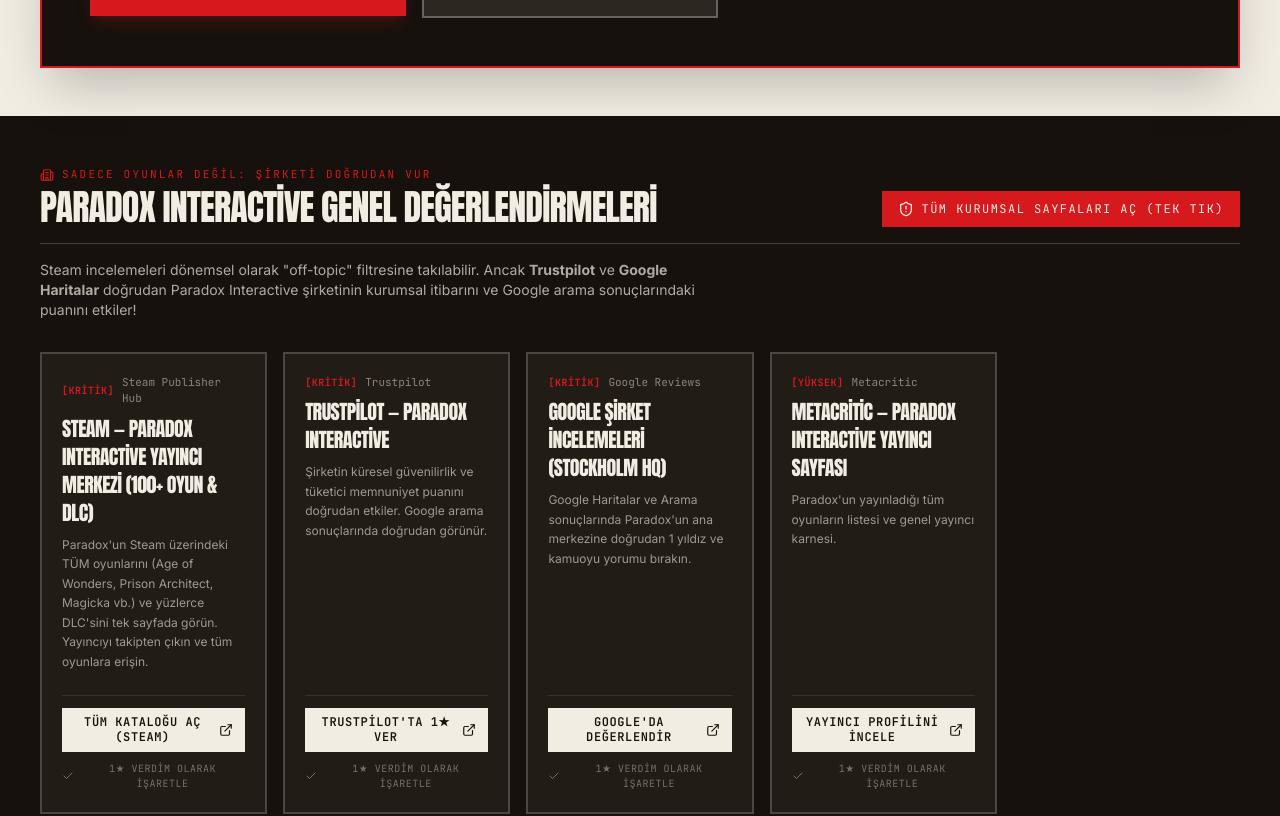
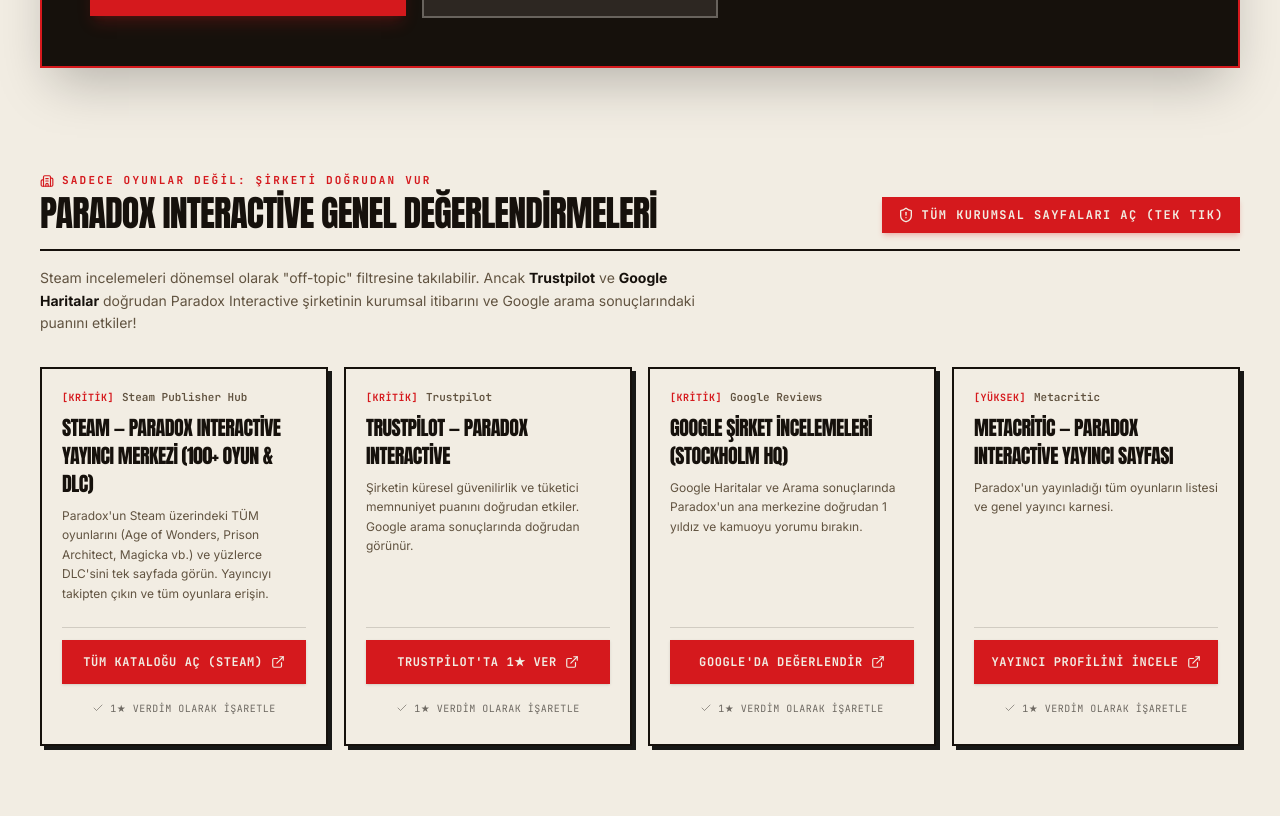
Before and after one commit to efekrbas/boykotparadox, a Next.js app: page / in a window 1280 px wide. Shown: the part 3656-4472 px from the top of the page. Built offline with nearby package versions, Linux system fonts and the light colour scheme; no server answers.

Commit message:
style: adapt corporate targets section to paper gazette theme with brutalist strike cards

```diff
--- a/src/components/CorporateTargetsSection.tsx
+++ b/src/components/CorporateTargetsSection.tsx
@@ -44,15 +44,14 @@
   };
 
   return (
-    <section id="kurumsal" className="border-y-2 border-ink bg-ink text-paper py-12 scroll-mt-16 sm:scroll-mt-20">
-      <div className="mx-auto max-w-[1240px] px-5">
-        <div className="flex flex-wrap items-end justify-between gap-4 border-b border-paper/20 pb-4">
+    <section id="kurumsal" className="mx-auto max-w-[1240px] px-5 py-14 scroll-mt-16 sm:scroll-mt-20">
+      <div className="flex flex-wrap items-end justify-between gap-4 border-b-2 border-ink pb-4">
         <div>
-            <div className="flex items-center gap-2 font-mono text-[11px] uppercase tracking-[0.2em] text-seal">
+          <div className="flex items-center gap-2 font-mono text-[11px] uppercase tracking-[0.2em] text-seal font-bold">
             <Building2 className="size-3.5" />
             Sadece Oyunlar Değil: Şirketi Doğrudan Vur
           </div>
-            <h2 className="mt-1 font-display text-3xl tracking-tight uppercase sm:text-4xl text-paper">
+          <h2 className="mt-1 font-display text-3xl tracking-tight uppercase sm:text-4xl text-ink">
             Paradox Interactive Genel Değerlendirmeleri
           </h2>
         </div>
@@ -60,27 +59,27 @@
           type="button"
           onClick={handleOpenAllCorporate}
           disabled={openingAll}
-            className="inline-flex items-center gap-2 bg-seal px-4 py-2.5 font-mono text-xs uppercase tracking-[0.12em] text-paper transition-transform active:translate-y-px hover:brightness-110"
+          className="inline-flex items-center gap-2 bg-seal px-4 py-2.5 font-mono text-xs uppercase tracking-[0.12em] text-paper font-bold transition-all active:translate-y-px hover:brightness-110 shadow-md shadow-seal/20"
         >
           <ShieldAlert className="size-4" />
           <span>Tüm Kurumsal Sayfaları Aç (Tek Tık)</span>
         </button>
       </div>
 
-        <p className="mt-4 max-w-[75ch] text-sm text-paper/70">
-          Steam incelemeleri dönemsel olarak "off-topic" filtresine takılabilir. Ancak <strong>Trustpilot</strong> ve <strong>Google Haritalar</strong> doğrudan Paradox Interactive şirketinin kurumsal itibarını ve Google arama sonuçlarındaki puanını etkiler!
+      <p className="mt-4 max-w-[75ch] text-xs sm:text-sm text-mute leading-relaxed">
+        Steam incelemeleri dönemsel olarak "off-topic" filtresine takılabilir. Ancak <strong className="text-ink">Trustpilot</strong> ve <strong className="text-ink">Google Haritalar</strong> doğrudan Paradox Interactive şirketinin kurumsal itibarını ve Google arama sonuçlarındaki puanını etkiler!
       </p>
 
-        <div className="mt-8 grid gap-4 grid-cols-1 sm:grid-cols-2 lg:grid-cols-5">
+      <div className="mt-8 grid gap-4 grid-cols-1 sm:grid-cols-2 lg:grid-cols-4">
         {CORPORATE_TARGETS.map((target) => {
           const isStamped = stampedIds.includes(target.id);
           return (
             <div
               key={target.id}
-                className={`relative flex flex-col justify-between border-2 p-4 sm:p-5 transition-all last:sm:col-span-2 last:lg:col-span-1 ${
+              className={`relative flex flex-col justify-between border-2 p-4 sm:p-5 transition-all ${
                 isStamped
-                    ? "border-seal bg-paper/5 shadow-[0_0_15px_rgba(230,57,70,0.15)]"
-                    : "border-paper/20 bg-paper/5 hover:border-paper/60"
+                  ? "border-seal bg-seal/5 shadow-[4px_4px_0_0_oklch(0.556_0.216_27.5)]"
+                  : "border-ink bg-paper shadow-[4px_4px_0_0_#181816] hover:border-seal hover:shadow-[4px_4px_0_0_oklch(0.556_0.216_27.5)]"
               }`}
             >
               {isStamped && (
@@ -93,23 +92,23 @@
                   <span className="font-mono text-[10px] uppercase tracking-wider text-seal font-bold">
                     [{target.importance}]
                   </span>
-                    <span className="font-mono text-[11px] text-paper/50">
+                  <span className="font-mono text-[11px] text-mute font-semibold">
                     {target.platform}
                   </span>
                 </div>
-                  <h3 className="mt-2 font-display text-xl uppercase tracking-tight text-paper">
+                <h3 className="mt-2 font-display text-xl uppercase tracking-tight text-ink">
                   {target.name}
                 </h3>
-                  <p className="mt-2 text-xs text-paper/60 leading-relaxed">
+                <p className="mt-2 text-xs text-mute leading-relaxed">
                   {target.description}
                 </p>
               </div>
 
-                <div className="mt-6 flex flex-col gap-2 pt-3 border-t border-paper/10">
+              <div className="mt-6 flex flex-col gap-2 pt-3 border-t border-ink/15">
                 <button
                   type="button"
                   onClick={() => handleOpenTarget(target.id, target.url)}
-                    className="inline-flex h-11 w-full items-center justify-center gap-2 bg-paper px-3 font-mono text-xs uppercase tracking-wider text-ink font-semibold transition-colors hover:bg-seal hover:text-paper text-center"
+                  className="inline-flex h-11 w-full items-center justify-center gap-2 bg-seal px-3 font-mono text-xs uppercase tracking-wider text-paper font-bold transition-all shadow-sm hover:brightness-110 active:translate-y-px text-center"
                 >
                   <span className="leading-tight">{target.actionText}</span>
                   <ExternalLink className="size-3.5 shrink-0" />
@@ -123,11 +122,11 @@
                   }}
                   className={`inline-flex h-8 w-full items-center justify-center gap-1.5 font-mono text-[10px] uppercase tracking-wider transition-colors ${
                     isStamped
-                        ? "text-seal font-bold hover:text-paper"
-                        : "text-paper/40 hover:text-paper"
+                      ? "text-seal font-bold hover:underline"
+                      : "text-ink/60 hover:text-ink hover:underline"
                   }`}
                 >
-                    <Check className={`size-3 shrink-0 ${isStamped ? "text-seal" : "text-paper/40"}`} />
+                  <Check className={`size-3 shrink-0 ${isStamped ? "text-seal" : "text-ink/40"}`} />
                   <span>{isStamped ? "Mührü Kaldır" : "1★ Verdim Olarak İşaretle"}</span>
                 </button>
               </div>
@@ -135,7 +134,6 @@
           );
         })}
       </div>
-      </div>
     </section>
   );
 }
```
Lines whose indentation alone changed are shown as unchanged.
